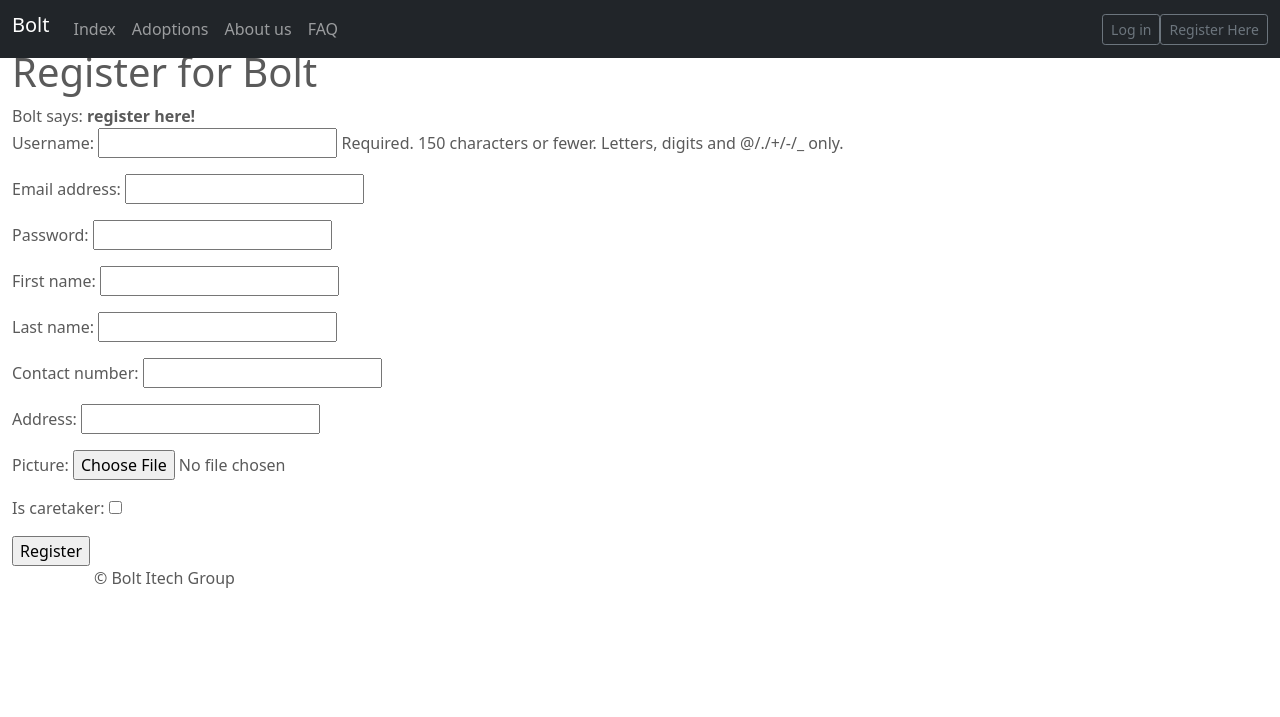
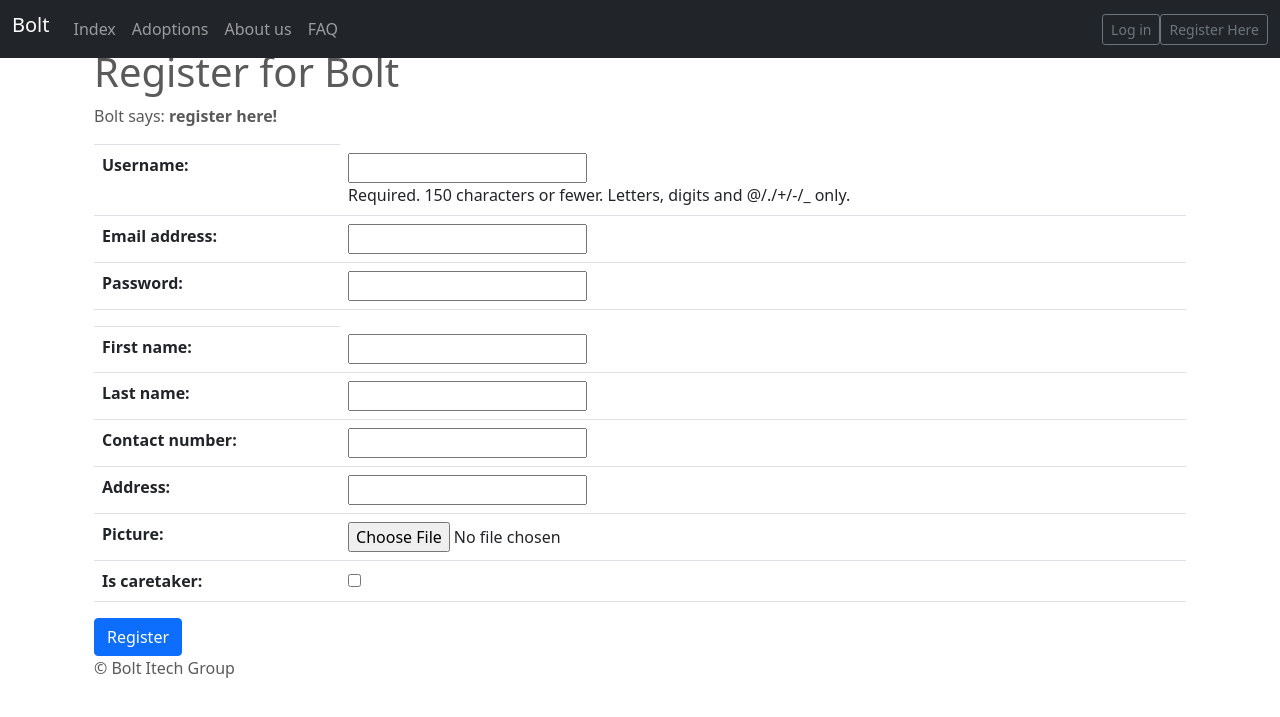
Before and after one commit to COMPSCI5012/Bolt, a Django app: page /bolt/register/ in a window 1280 px wide. Shown: the top 717 px of the page. Run offline with Django 3.2, Linux system fonts and the light colour scheme; some libraries are stand-ins or nearby versions.

Commit message:
Update register.html

```diff
--- a/zootopia/templates/bolt/register.html
+++ b/zootopia/templates/bolt/register.html
@@ -6,20 +6,25 @@
 {% endblock %}
 
 {% block body_block %}
+<div class="container">
     <h1>Register for Bolt</h1>
-
     {% if registered %}
         Bolt says: <strong>thank you for registering!</strong>
-        <a href="{% url 'bolt:index' %}">Return to the homepage.</a><br />
+        <a href="{% url 'bolt:login' %}">Return to the Login.</a><br />
     {% else %}
         Bolt says: <strong>register here!</strong><br />
         <form id="user_form" method="post" action="{% url 'bolt:register' %}" enctype="multipart/form-data">
             {% csrf_token %}
-
-            {{ user_form.as_p }}
-            {{ profile_form.as_p }}
-
-            <input type="submit" name="submit" value="Register" />
+            <table class="table">
+                <tbody>
+                    <tr>
+                        <td>{{ user_form.as_table }}</td>
+                        <td>{{ profile_form.as_table }}</td>
+                    </tr>
+                </tbody>
+             </table>
+            <input type="submit" class="btn btn-primary" name="submit" value="Register" />
         </form>
     {% endif %}
+</div>
 {% endblock %}
```
